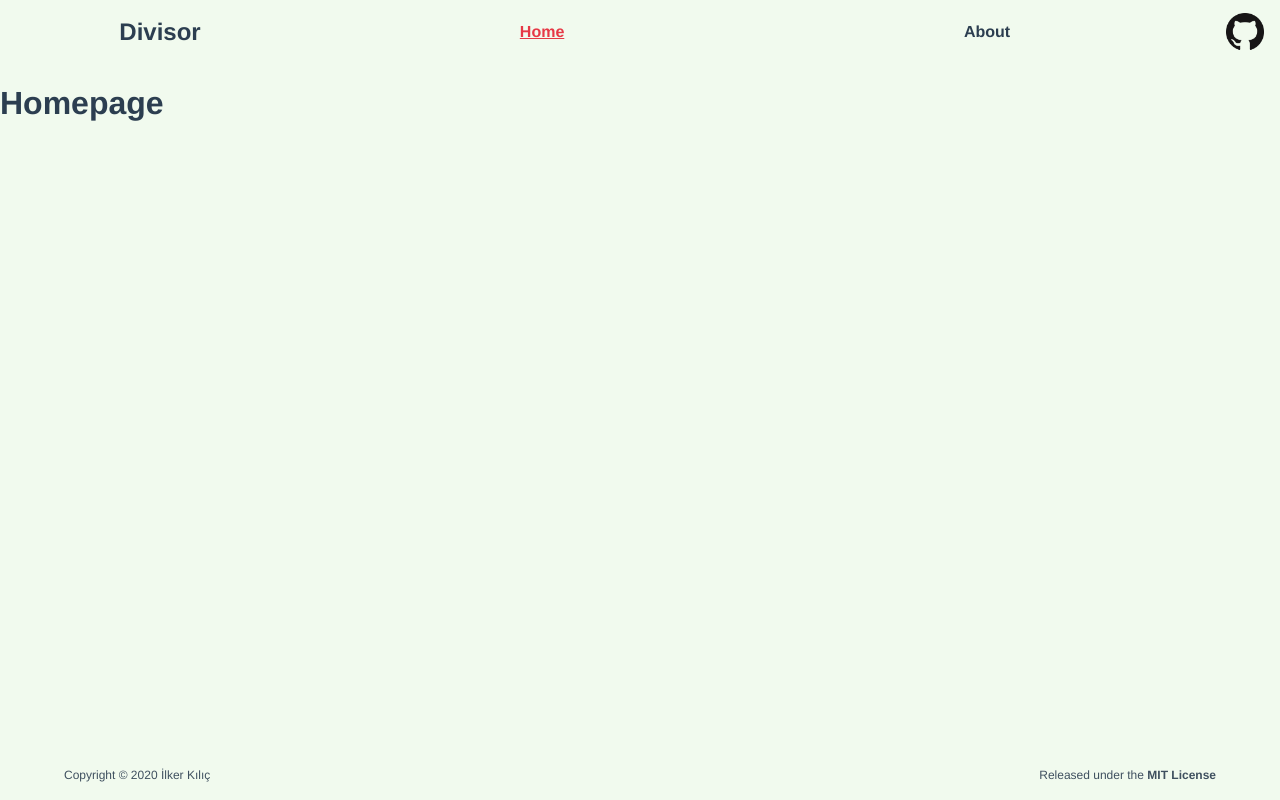
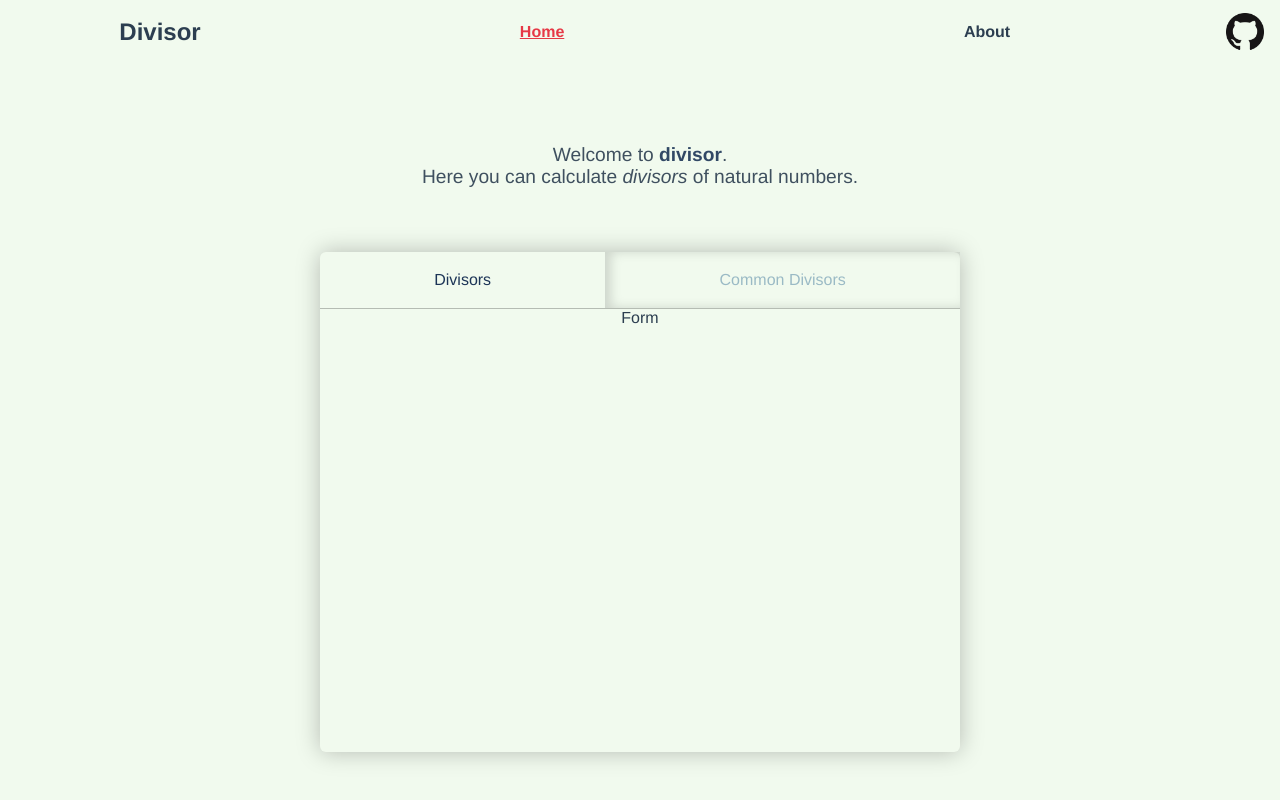
Before and after one commit to ilkrklc/divisor-client, a Vue app: page / in a window 1280 px wide. Shown: the top 800 px of the page. Built offline with nearby package versions, Linux system fonts and the light colour scheme.

Commit message:
Update home page layout with created components

```diff
--- a/src/views/Home.vue
+++ b/src/views/Home.vue
@@ -1,13 +1,29 @@
 <template>
   <div class="home">
-    <h1>Homepage</h1>
+    <greating />
+    <calculator />
+    <recent />
   </div>
 </template>
 
 <script lang="ts">
 import { defineComponent } from 'vue';
 
+import Greating from '@/components/Greating.vue';
+import Calculator from '@/components/Calculator.vue';
+import Recent from '@/components/Recent.vue';
+
 export default defineComponent({
-  name: 'Home',
+  components: { Greating, Calculator, Recent },
 });
 </script>
+
+<style lang="scss" scoped>
+.home {
+  display: flex;
+  flex-grow: 1;
+  flex-direction: column;
+  justify-content: flex-start;
+  align-items: center;
+}
+</style>
```
